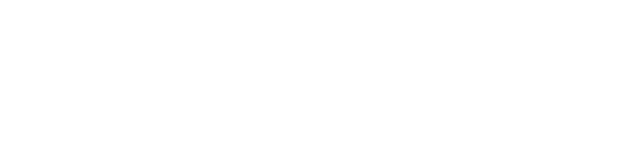
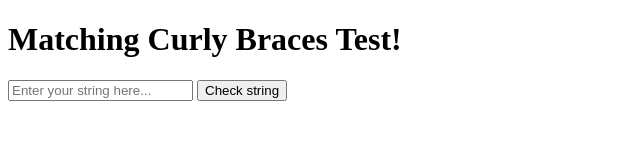
Before and after one commit to arkturix/matching-curly-braces, a website: page matching-curly-braces.html in a window 1280 px wide. Shown: the whole page, without its empty margins (0-640 px from the left). Drawn offline with Linux system fonts and the light colour scheme.

```diff
--- a/matching-curly-braces.html
+++ b/matching-curly-braces.html
@@ -6,5 +6,12 @@
     <title>Matching Curly Braces Test</title>
     <meta name="description" content="A simple app to test whether curly braces match in a string.">
     <meta name="author" content="Adam Magneson">
+    <script src="src/main.js"></script>
 </head>
-<body></body>
+<body>
+    <div id="app">
+        <h1>Matching Curly Braces Test!</h1>
+        <input type="text" id="userInput" placeholder="Enter your string here..." name="stringInputBox" />
+        <button id="checkBtn"> Check string </button>
+    </div>
+</body>
```
